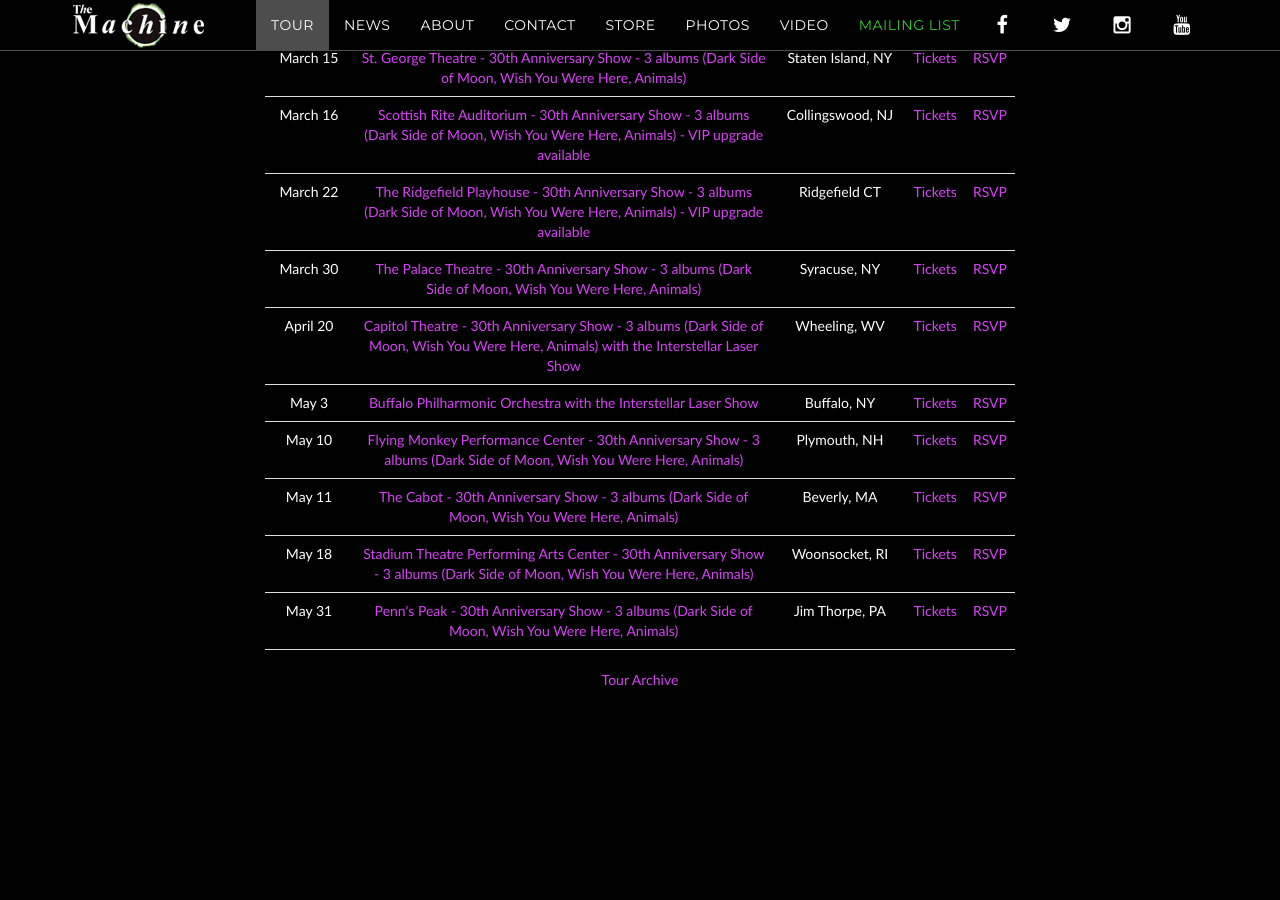
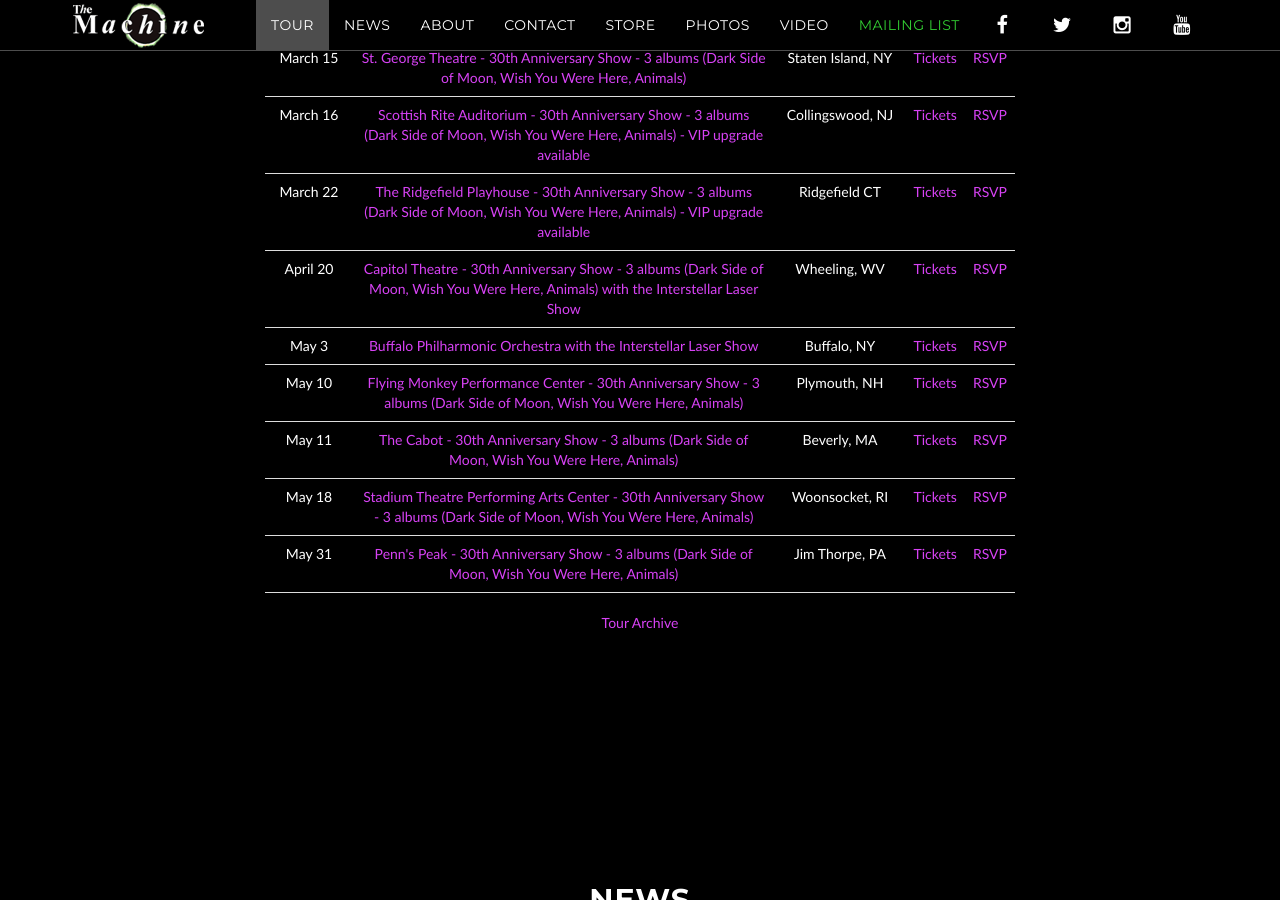
Before and after one commit to machineweb/machineweb.github.io, a Jekyll site: the page built from index.html, in a window 1280 px wide and 900 px high, scrolled down 1617 px. Built offline with Jekyll 4.4.1, drawn with Linux system fonts in a browser that asks for light colours; comment, search, counter and statistics services are not loaded.

Commit message:
Updated tour

```diff
--- a/_data/tour.yml
+++ b/_data/tour.yml
@@ -3745,11 +3745,3 @@
     tickets-url: ""
     rsvp-url: ""
     order: "1559275200000"
-
-  - date: "March 30 2019"
-    venue: "The Palace Theatre - 30th Anniversary Show - 3 albums (Dark Side of Moon, Wish You Were Here, Animals)"
-    venue-url: ""
-    location: "Syracuse, NY"
-    tickets-url: ""
-    rsvp-url: ""
-    order: "1553918400000"
```
